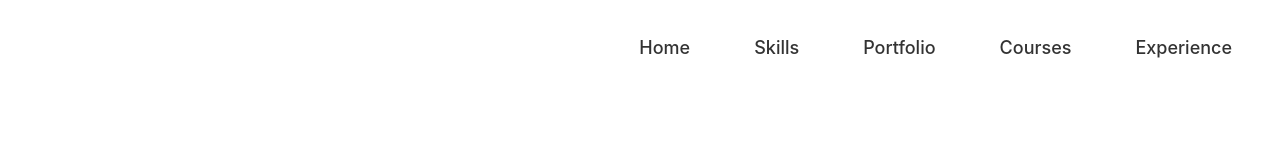
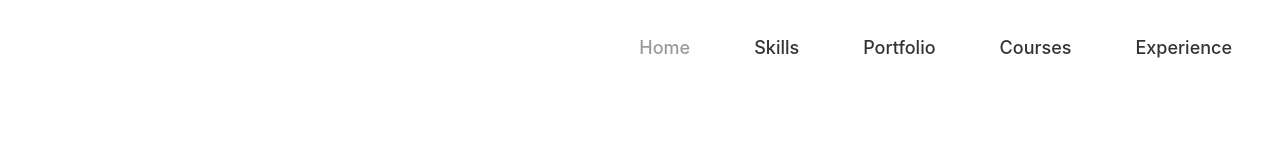
Before and after one commit to Gwinyai/gwinyai-web, a React (Create React App) app: page / in a window 1280 px wide. Shown: the top 160 px of the page. Built offline with nearby package versions, Linux system fonts and the light colour scheme.

Commit message:
Active nav link is styled

```diff
--- a/src/components/Navigation.js
+++ b/src/components/Navigation.js
@@ -1,53 +1,76 @@
-import { Link } from "react-router-dom";
-import { useState } from "react";
+import { Link, useHistory, NavLink } from "react-router-dom";
+import { useEffect, useState } from "react";
 import { FontAwesomeIcon } from "@fortawesome/react-fontawesome";
 import { faTimes, faBars } from "@fortawesome/free-solid-svg-icons";
+import classNames from "classnames";
 
 export default function Navigation() {
+  const history = useHistory();
   const [navOpen, setNav] = useState(false);
-  const showNav = () => {
-    setNav(true);
-  };
-  const closeNav = () => {
-    setNav(false);
+  /*
+  useEffect is called when the component is mounting/rendered. Here we put a listener waiting for changes on the Link.
+  */
+  useEffect(() => {
+    history.listen(() => {
+      setNav(false);
+    });
+  });
+  /*
+  Instead of creating a showNav and closeNav functions, I use currying to have one function that handles a true or false parameter to open/close the menu.
+  */
+  const showNav = (navState) => (e) => {
+    setNav(navState);
   };
   return (
     <>
-      <header className={navOpen ? "nav-open header" : "header"}>
+      <header className={classNames({ "nav-open": navOpen, header: true })}>
         <nav className="main-nav">
           <ul className="main-nav-list">
             <li>
-              <Link onClick={closeNav} to="/" className="main-nav-link">
+              <NavLink
+                to="/"
+                exact={true}
+                className="main-nav-link"
+                activeClassName="main-nav-active"
+              >
                 Home
-              </Link>
+              </NavLink>
             </li>
             <li>
-              <Link onClick={closeNav} to="/skills" className="main-nav-link">
+              <NavLink
+                to="/skills"
+                className="main-nav-link"
+                activeClassName="main-nav-active"
+              >
                 Skills
-              </Link>
+              </NavLink>
             </li>
             <li>
-              <Link
-                onClick={closeNav}
+              <NavLink
                 to="/portfolio"
                 className="main-nav-link"
+                activeClassName="main-nav-active"
               >
                 Portfolio
-              </Link>
+              </NavLink>
             </li>
             <li>
-              <Link onClick={closeNav} to="/courses" className="main-nav-link">
+              <NavLink
+                to="/courses"
+                className="main-nav-link"
+                activeClassName="main-nav-active"
+              >
                 Courses
-              </Link>
+              </NavLink>
             </li>
             <li>
-              <Link
-                onClick={closeNav}
+              <NavLink
                 to="/experience"
                 className="main-nav-link"
+                activeClassName="main-nav-active"
               >
                 Experience
-              </Link>
+              </NavLink>
             </li>
           </ul>
         </nav>
@@ -57,14 +80,14 @@ export default function Navigation() {
             name="close-outline"
             icon={faTimes}
             size="2x"
-            onClick={closeNav}
+            onClick={showNav(false)}
           ></FontAwesomeIcon>
           <FontAwesomeIcon
             className="icon-mobile-nav"
             name="menu-outline"
             icon={faBars}
             size="2x"
-            onClick={showNav}
+            onClick={showNav(true)}
           ></FontAwesomeIcon>
         </button>
       </header>
--- a/src/styles/styles.css
+++ b/src/styles/styles.css
@@ -137,9 +137,9 @@
   transition: all 0.3s;
 }
 
-.main-nav-link:hover,
-.main-nav-link:active {
-  color: #000;
+.main-nav-active:link,
+.main-nav-active:visited {
+  color: #9b9b9b;
 }
 
 .main-nav-link.nav-cta:hover,
```
